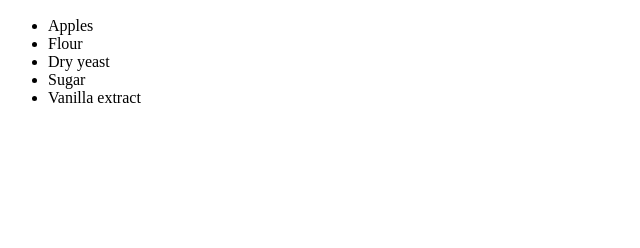
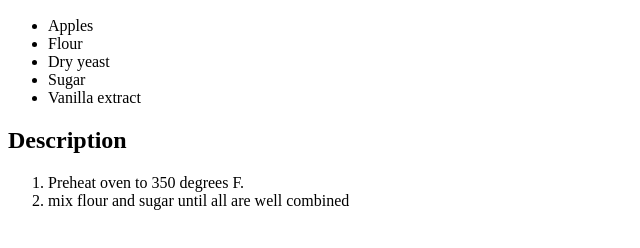
Before and after one commit to m-gachet/recipes, a plain HTML site: page recipes/apple-pie.html in a window 1280 px wide. Shown: the part 110-358 px from the top of the page, without its empty margins (0-640 px from the left). Drawn offline with Linux system fonts and the light colour scheme.

Commit message:
Updated apple-pie.html

```diff
--- a/recipes/apple-pie.html
+++ b/recipes/apple-pie.html
@@ -15,6 +15,10 @@
         <li>Sugar</li>
         <li>Vanilla extract</li>
     </ul>
-
+    <h2>Description</h2>
+    <ol>
+        <li>Preheat oven to 350 degrees F.</li>
+        <li>mix flour and sugar until all are well combined</li>
+    </ol>
 </body>
 </html>
```
